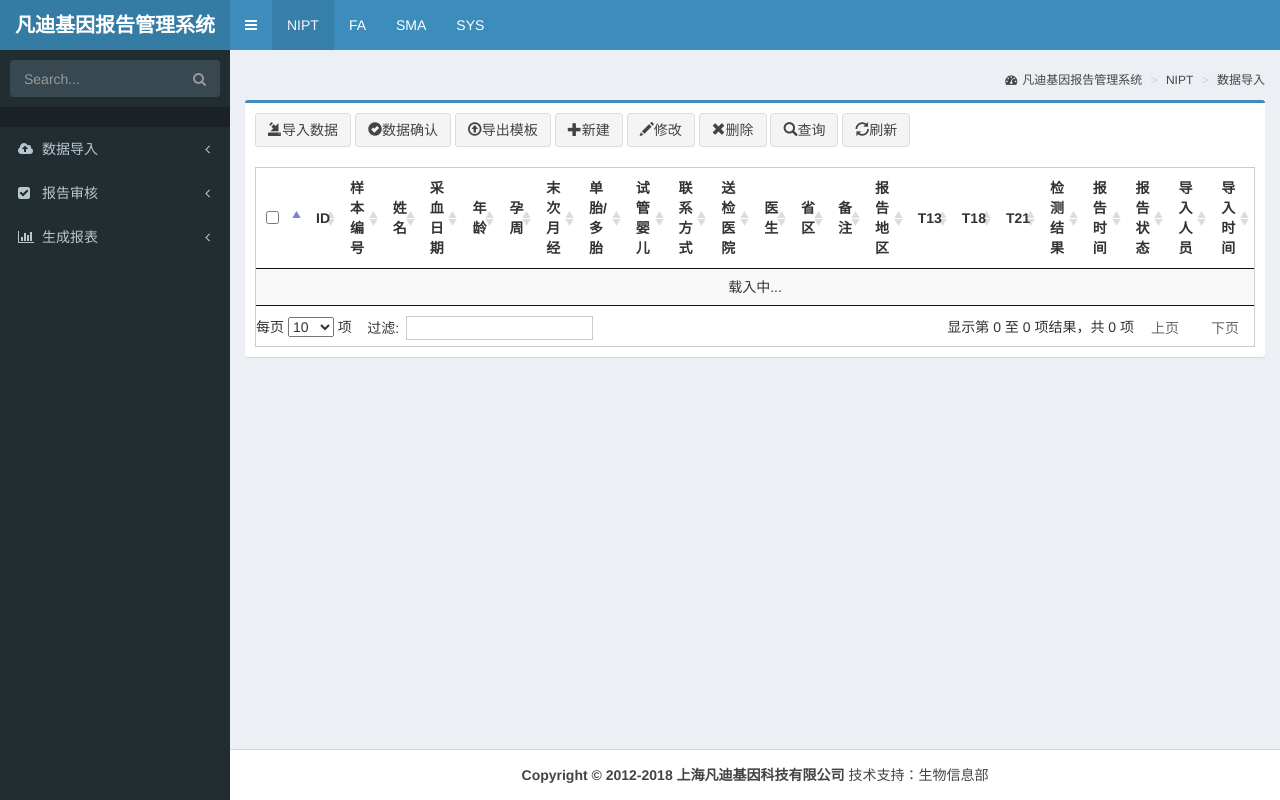
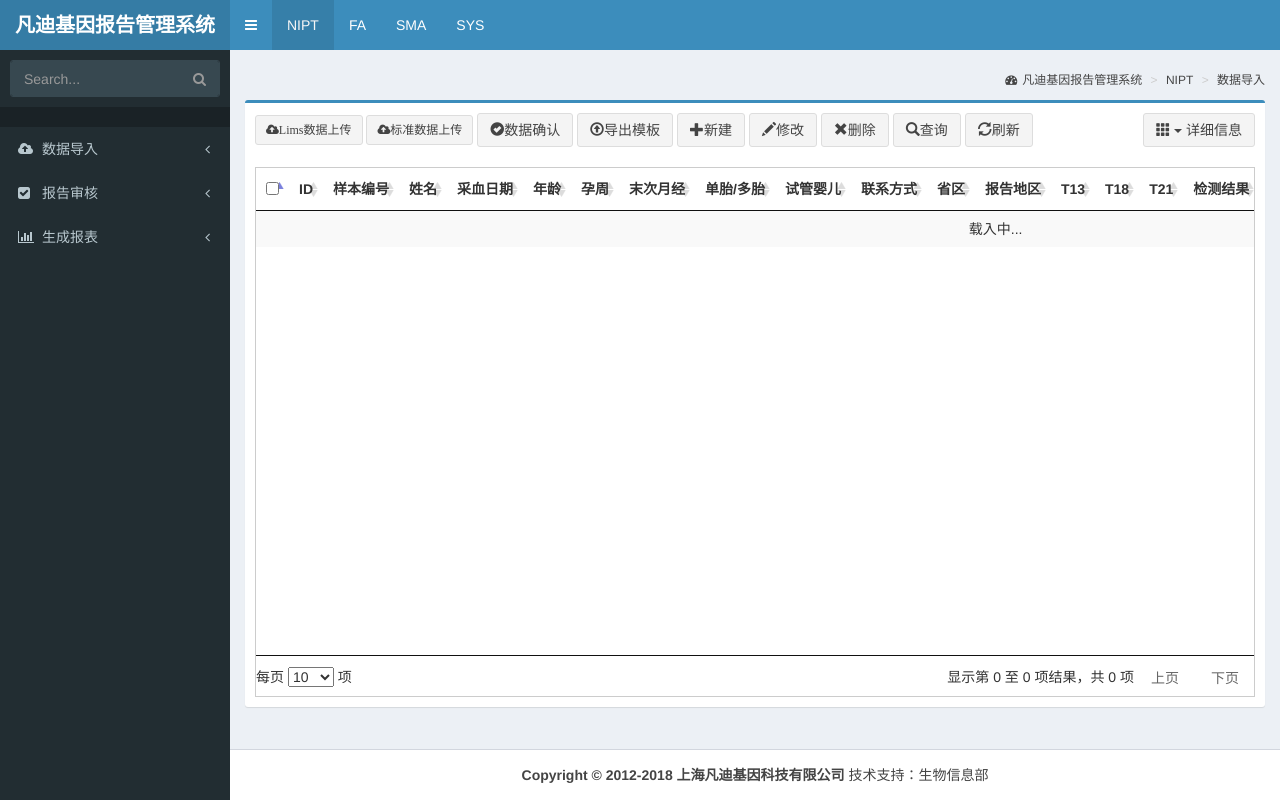
Before and after one commit to IM-han/FindGene, a Django app: template templates/NIPT/data_import/data_import.html in a window 1280 px wide. Run offline with Django 3.2, Linux system fonts and the light colour scheme; the template is opened without the code that fills it, so the values that code supplies are empty; parts of the project's set-up code (start-up, migrations or seed data) failed here and were passed over; some libraries are stand-ins or nearby versions.

Commit message:
NIPT数据页面

```diff
--- a/templates/NIPT/data_import/data_import.html
+++ b/templates/NIPT/data_import/data_import.html
@@ -19,11 +19,17 @@
 
     <!-- Main content -->
     <section class="content">
-    <div id="devlist">
-        <div class="box box-primary" id="liebiao">
+    <div id="devlist" >
+        <div class="box box-primary" id="liebiao" >
             <div class="box-header">
-                    <button type="button" class="btn btn-default" data-toggle="modal" data-target="#modal_uptext">
+                    <!--<button type="button" class="btn btn-default" data-toggle="modal" data-target="#modal_uptext">
                         <span class="glyphicon glyphicon-import"></span>导入数据
+                    </button>-->
+                    <button type="button" class="btn btn-default btn-sm" onclick="lims_upload()">
+                        <i class="fa fa-cloud-upload">Lims数据上传</i>
+                    </button>
+                    <button type="button" class="btn btn-default btn-sm" onclick="standard_upload()">
+                        <i class="fa fa-cloud-upload">标准数据上传</i>
                     </button>
                     <button type="button" id="btnCheck" class="btn btn-default">
                         <i class="glyphicon glyphicon-ok-sign"></i>数据确认
@@ -31,6 +37,36 @@
                     <button type="button" class="btn btn-default">
                         <i class="glyphicon glyphicon-upload"></i>导出模板
                     </button>
+                <div class="btn-group pull-right" id="selectInfo">
+                    <button type="button" class="btn btn-default dropdown-toggle pull-right" data-toggle="dropdown" aria-expanded="false" name="selectInfo" id="select">
+                        <i class="glyphicon glyphicon-th"></i> <span class="caret"></span> 详细信息
+                    </button>
+                    <ul class="dropdown-menu pull-right" role="menu">
+                    <li data-column="2"><label><input data-column="2" type="checkbox" data-field="sample_number" value="2" >样本编号</label></li>
+                    <li data-column="3"><label><input data-column="3" type="checkbox" data-field="name" value="3" >姓名</label></li>
+                    <li data-column="4"><label><input data-column="4" type="checkbox" data-field="date_blood" value="4" >采血日期</label></li>
+                    <li data-column="5"><label><input data-column="5" type="checkbox" data-field="age" value="5" >年龄</label></li>
+                    <li data-column="6"><label><input data-column="6" type="checkbox" data-field="gestation_weeks" value="6">孕周</label></li>
+                    <li data-column="7"><label><input data-column="7" type="checkbox" data-field="last_menstrual" value="7">末次月经</label></li>
+                    <li data-column="8"><label><input data-column="8" type="checkbox" data-field="fetus_number" value="8">婴儿数量</label></li>
+                    <li data-column="9"><label><input data-column="9" type="checkbox" data-field="tube_baby" value="9" >试管婴儿</label></li>
+                    <li data-column="10"><label><input data-column="10" type="checkbox" data-field="telephone" value="10" >电话</label></li>
+                    <li data-column="11"><label><input data-column="11" type="checkbox" data-field="province" value="11" >省区</label></li>
+                    <li data-column="12"><label><input data-column="12" type="checkbox" data-field="report_area" value="12">报告区域</label></li>
+                    <li data-column="13"><label><input data-column="13" type="checkbox" data-field="T13" value="13" >T13</label></li>
+                    <li data-column="14"><label><input data-column="14" type="checkbox" data-field="T18" value="14" >T18</label></li>
+                    <li data-column="15"><label><input data-column="15" type="checkbox" data-field="T21" value="15" >T21</label></li>
+                    <li data-column="16"><label><input data-column="16" type="checkbox" data-field="result" value="16" >报告结果</label></li>
+                    <li data-column="17"><label><input data-column="17" type="checkbox" data-field="date_report" value="17" >报告时间</label></li>
+                    <li data-column="18"><label><input data-column="18" type="checkbox" data-field="state_report" value="18" >报告状态</label></li>
+                    <li data-column="19"><label><input data-column="19" type="checkbox" data-field="person_import" value="19" >导入人员</label></li>
+                    <li data-column="20"><label><input data-column="20" type="checkbox" data-field="date_import" value="20" >导入时间</label></li>
+                    <li data-column="21"><label><input data-column="21" type="checkbox" data-field="hospital" value="21">送检医院</label></li>
+                    <li data-column="22"><label><input data-column="22" type="checkbox" data-field="doctor" value="22">送检医生</label></li>
+                    <li data-column="23"><label><input data-column="23" type="checkbox" data-field="remark" value="23">备注</label></li>
+                    </ul>
+                </div>
+
                     <button type="button" id="btnCreate" class="btn btn-default">
                         <i class="glyphicon glyphicon-plus"></i>新建
                     </button>
@@ -50,34 +86,34 @@
                     </button>
 
             </div>
-            <div class="box-body">
-                <table id="dtbList" class="display" cellspacing="0" width="100%">
+            <div class="box-body" style="text-align: center; ">
+                <table id="dtbList" class="display nowrap" cellspacing="0" width="100%">
                     <thead>
-                    <tr valign="middle">
+                    <tr valign="middle" style="text-align: center">
                         <th><input type="checkbox" id="checkAll"></th>
-                        <th>ID</th>
-                        <th>样本编号</th>
-                        <th>姓名</th>
-                        <th>采血日期</th>
-                        <th>年龄</th>
-                        <th>孕周</th>
-                        <th>末次月经</th>
-                        <th>单胎/多胎</th>
-                        <th>试管婴儿</th>
-                        <th>联系方式</th>
-                        <th>送检医院</th>
-                        <th>医生</th>
-                        <th>省区</th>
-                        <th>备注</th>
-                        <th>报告地区</th>
-                        <th>T13</th>
-                        <th>T18</th>
-                        <th>T21</th>
-                        <th>检测结果</th>
-                        <th>报告时间</th>
-                        <th>报告状态</th>
-                        <th>导入人员</th>
-                        <th>导入时间</th>
+                        <th style="text-align: center;">ID</th>
+                        <th style="text-align: center;">样本编号</th>
+                        <th style="text-align: center;">姓名</th>
+                        <th style="text-align: center;">采血日期</th>
+                        <th style="text-align: center;">年龄</th>
+                        <th style="text-align: center;">孕周</th>
+                        <th style="text-align: center;">末次月经</th>
+                        <th style="text-align: center;">单胎/多胎</th>
+                        <th style="text-align: center;">试管婴儿</th>
+                        <th style="text-align: center;">联系方式</th>
+                        <th style="text-align: center;">省区</th>
+                        <th style="text-align: center;">报告地区</th>
+                        <th style="text-align: center;">T13</th>
+                        <th style="text-align: center;">T18</th>
+                        <th style="text-align: center;">T21</th>
+                        <th style="text-align: center;">检测结果</th>
+                        <th style="text-align: center;">报告时间</th>
+                        <th style="text-align: center;">报告状态</th>
+                        <th style="text-align: center;">导入人员</th>
+                        <th style="text-align: center;">导入时间</th>
+                        <th style="text-align: center;">送检医院</th>
+                        <th style="text-align: center;">医生</th>
+                        <th style="text-align: center;">备注</th>
 
                     </tr>
                     </thead>
@@ -86,63 +122,7 @@
 
         </div>
     </div>
-    <!--导入数据页面选择-->
-    <div class="modal fade" id="modal_uptext" tabindex="-1" role="dialog" aria-hidden="true" data-backdrop="static">
-        <div class="modal-dialog modal-md">
-            <div class="modal-content">
-                <div class="modal-header">
-                    <button type="button" class="close" data-dismiss="modal" aria-hidden="true">&times;</button>
-                    <h4><span class="glyphicon glyphicon-question-sign">请选择</span> </h4>
-                </div>
-                <div class="modal-body">
-                    <nav class="nav" style="background-color: #f7f7f7;">
-                        <ul class="nav navbar-nav">
-                            <li><a href="#" data-toggle="modal" data-target="#uptext" onclick="$('#modal_uptext').modal('toggle');"><span style="font-size: 18px;">标准导入</span> </a> </li>
-                            <!--<li><a href="#" data-toggle="modal" data-target="#uptext_fuzhou" onclick="$('#modal_uptext').modal('toggle');"><span style="font-size: 18px;">福州导入</span></a> </li>-->
-                            <li><a href="#" data-toggle="modal" data-target="#uptext_lims" onclick="$('#modal_uptext').modal('toggle');"><span style="font-size: 18px;">lims系统导入</span> </a> </li>
-                        </ul>
-                    </nav>
-                    <div style="padding: 10px 0px;">
-                        1、标准导入为系统最初的导入操作。请参照：<a href="#">标准导入样表</a>。<br />
-                        2、lims样表中必须含有妊娠次数、生育次数等列，请参照：<a href="#">lims系统导入样表</a>。
-                    </div>
-                </div><!--modal-body-->
-            </div><!--modal-content-->
-        </div><!--modal-dialog-->
-    </div><!--modal-->
-    <!--标准样本信息导入-->
-    <div class="modal fade" id="uptext" tabindex="-1" role="dialog" aria-hidden="true" data-backdrop="static">
-        <div class="modal-dialog modal-md">
-            <div class="modal-content">
-                <div class="modal-header">
-                    <button type="button" class="close" data-dismiss="modal" aria-hidden="true">&times;</button>
-                    <h4><span class="glyphicon glyphicon-cloud-upload"></span>上传样本信息 </h4>
-                </div>
-                <div class="modal-body">
-                    <form class="form-horizontal" method="post" action="" enctype="multipart/form-data">
-                        <div class="form-group">
-                            <label class="col-md-3 control-label" style="padding-left: 0px; padding-right: 0px;">上传文件</label>
-                            <input id="file" type="file" name="import_file" style="display: none;">
-                            <div class="col-md-9">
-                                <input id="photoCover" class="input-sm" type="text" style="height: 30px;">
-                                <a class="btn" onclick="$('input[id=file]').click()">浏览</a>
-                            </div>
-                        </div>
-                        <div>
-                           注意： <br />
-                           <span style="color:red">1、导入Excel表格采血日期列、末次月经时间列、报告时间列格式必须为‘日期’。 <br />
-                           2、导入Excel表格年龄列格式必须为’数字‘，且不含小数。<br />
-                           3、导入Excel表格版本为2007以上版本（文件后缀为.xlsx）。</span>
-                        </div>
-                    </form>
-                </div><!--modal-body-->
-                <div class="modal-footer" style="text-align: center;">
-                    <button type="button" class="btn btn-default" id="confirm_uptext">确定</button>
-                    <button type="button" class="btn btn-default" data-dismiss="modal">取消</button>
-                </div>
-            </div>
-        </div>
-    </div>
+
     <!--lims系统样本信息导入-->
     <div class="modal fade" id="uptext_lims" tabindex="-1" role="dialog" aria-hidden="true" data-backdrop="static">
         <div class="modal-dialog modal-md">
@@ -187,16 +167,24 @@
     <script src="{% static 'plugins/datatables/moment.min.js' %}"></script>
     <script src="{% static 'js/plugins/layer/layer.js' %}"></script>
     <script src="{% static 'plugins/select2/select2.full.min.js' %}"></script>
-    <!--<script src="{% static 'bootstrap/js/bootstrap.min.js' %}"></script>-->
+
 
 
     <script type="text/javascript">
+
     //初始化表格
     var oDataTable=null;
     $(function () {
         oDataTable = initTable();
         function initTable() {
-            var oTable = $('#dtbList').DataTable($.extend(true,{},DATATABLES_CONSTANT.DATA_TABLES.DEFAULT_OPTION,{
+            var oTable = $('#dtbList').DataTable($.extend(true,{},
+                DATATABLES_CONSTANT.DATA_TABLES.DEFAULT_OPTION,
+                {
+                scrollY: "445px",
+                scrollCollapse: false,
+                searching: false,
+                scrollX: true,
+
                 ajax: {
                     "url": "{% url 'NIPT_DataTable' %}",
                     "data": function () {
@@ -206,52 +194,112 @@
                 columns: [
                     DATATABLES_CONSTANT.DATA_TABLES.COLUMN.CHECKBOX,
                     {data: "id",},
-                    {data: "sample_number",},
-                    {data: "name",},
+                    {
+                        data: "sample_number",
+
+                    },
+                    {
+                        data: "name",
+
+                    },
                     {
                         data: "date_blood",
                         render: function (data, type, full, meta) {
-                            return moment(data).format("YYYY-MM-DD");
+                            return moment(data).format("YYYY/MM/DD");
                         }
                     },
                     {data: "age",},
-                    {data: "gestational_weeks",},
+                    {data: "gestation_weeks",},
                     {
                         data: "last_menstrual",
                         render: function (data, type, full, meta) {
-                            return moment(data).format("YYYY-MM-DD");
+                            return moment(data).format("YYYY/MM/DD");
                         }
                     },
-                    {data: "fetus_number",},
+                    {
+                        data: "fetus_number",
+
+                    },
                     {data: "tube_baby",},
                     {data: "telephone",},
-                    {data: "hospital",},
-                    {data: "doctor",},
+
                     {data: "province",},
-                    {data: "remark",},
-                    {data: "report_area",},
+
+                    {
+                        data: "report_area",
+
+                    },
                     {data: "T13",},
                     {data: "T18",},
                     {data: "T21",},
-                    {data: "result",},
+                    {
+                        data: "result",
+
+                    },
                     {
                         data: "date_report",
                         render: function (data, type, full, meta) {
-                            return moment(data).format("YYYY-MM-DD");
+                            return moment(data).format("YYYY/MM/DD");
                         }
                     },
-                    {data: "state_report",},
+                    {
+                        data: "state_report",
+                        render: function (data) {
+                            if (data==1){
+                                return "数据导入";
+                            }else if (data==2){
+                                return "数据确认";
+                            } else if (data==3){
+                                return "报告生成";
+                            }else if (data==4){
+                                return "报告导出";
+                            }
+                        }
+                    },
                     {data: "person_import",},
                     {
                         data: "date_import",
                         render: function (data, type, full, meta) {
-                            return moment(data).format("YYYY-MM-DD HH:mm");
+                            return moment(data).format("YYYY/MM/DD HH:mm");
                         }
-                    }
+                    },
+                    {
+                        data: "hospital",
+                    },
+                    {data: "doctor",},
+                    {
+                        data: "remark",
+                    },
                 ],
             }));
             return oTable;
         }
+        //列隐藏
+        function hidColumn(jTable, colNum) {
+            //jTable为表格对象，colNum为操作列的序号，为整型数字
+            var column = jTable.column(colNum);
+            column.visible(!column.visible());
+        }
+        //下拉点击事件
+        //alert("dsafls;");
+
+        $("#selectInfo .dropdown-menu").find("li").click(function (e) {
+            var val = $(this).find(".hideColCheck").prop("checked");//获取checkbox状态
+            //alert("dsafls;");
+            if (val == true){
+                //隐藏
+                hidColumn(oDataTable, $(this).attr('data-column'));
+
+            } else {
+                //显示操作
+                hidColumn(oDataTable, $(this).attr('data-column'));
+                //oDataTable.fnSetColumnVis($(this).attr('value'), false);
+            }
+            //列操作后切换checkbox的值
+            $(this).find(".hideColCheck").prop("checked", !val);
+            //阻止下拉框隐藏
+            e.stopPropagation();
+        });
 
         //checkbox全选
         $("#checkAll").on("click", function () {
@@ -272,15 +320,44 @@
                 shadeClose: close,
                 maxmin: true,
                 area: ['500', '1500'],
-                conten:"",
+                content: "{% url 'NIPT_CreateTable' %}",
                 end: function () {
                     oDataTable.ajax.reload();
                 }
             });
             layer.full(div)
         });
+    });
+    //标准数据导入
+        function standard_upload() {
+            layer.open({
+                type: 2,
+                title: '数据导入',
+                shadeClose: false,
+                maxmin: true,
+                area: ['770px', '300px'],
+                content: ["{% url 'NIPT_StandardImport' %}"],
+                end: function () {
+                    window.location.reload();
+                }
+            });
+        }
+        //Lims数据导入
+    function lims_upload() {
+        layer.open({
+            type: 2,
+            title: '数据导入',
+            shadeClose: false,
+            maxmin: true,
+            area: ['770px', '300px'],
+            content: ["{% url 'NIPT_LimsImport' %}"],
+            end: function () {
+                window.location.reload();
+            }
+        });
+    }
 
-    })
+
 
     </script>
 {% endblock %}
```
